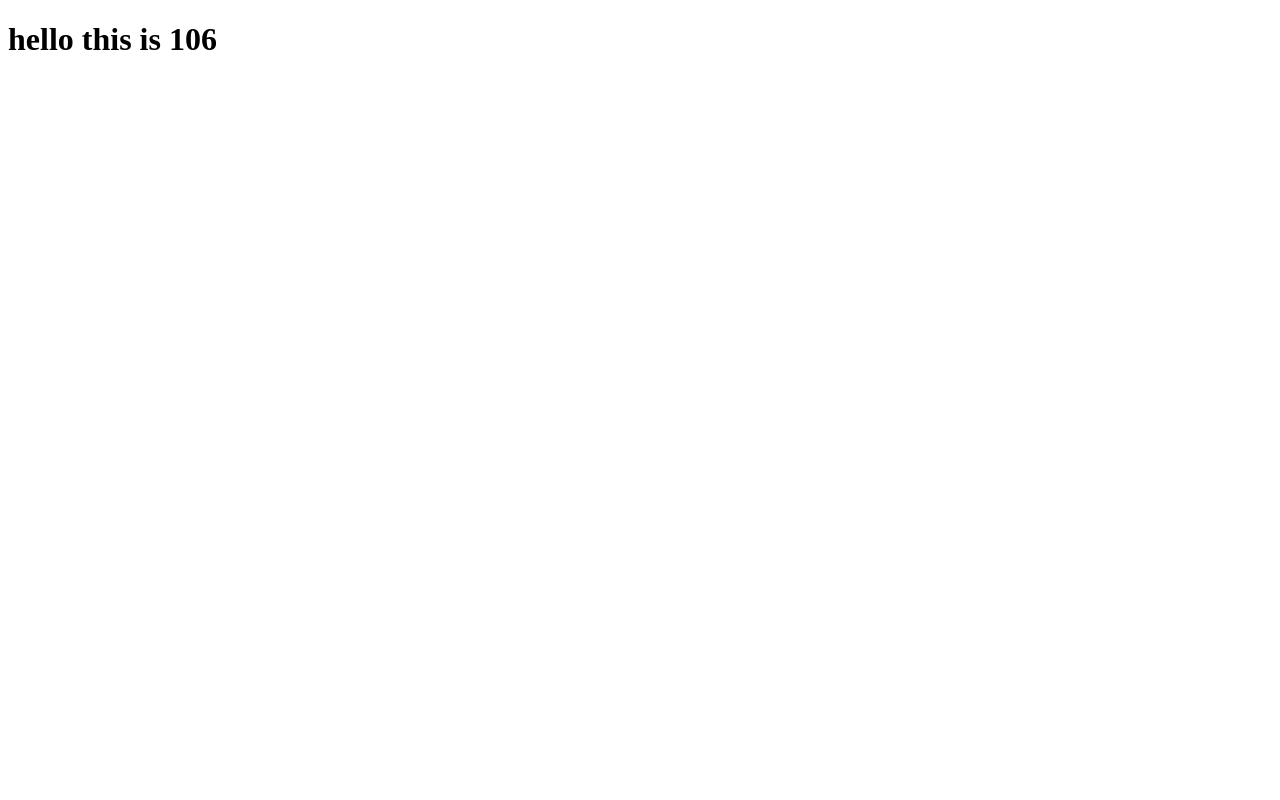
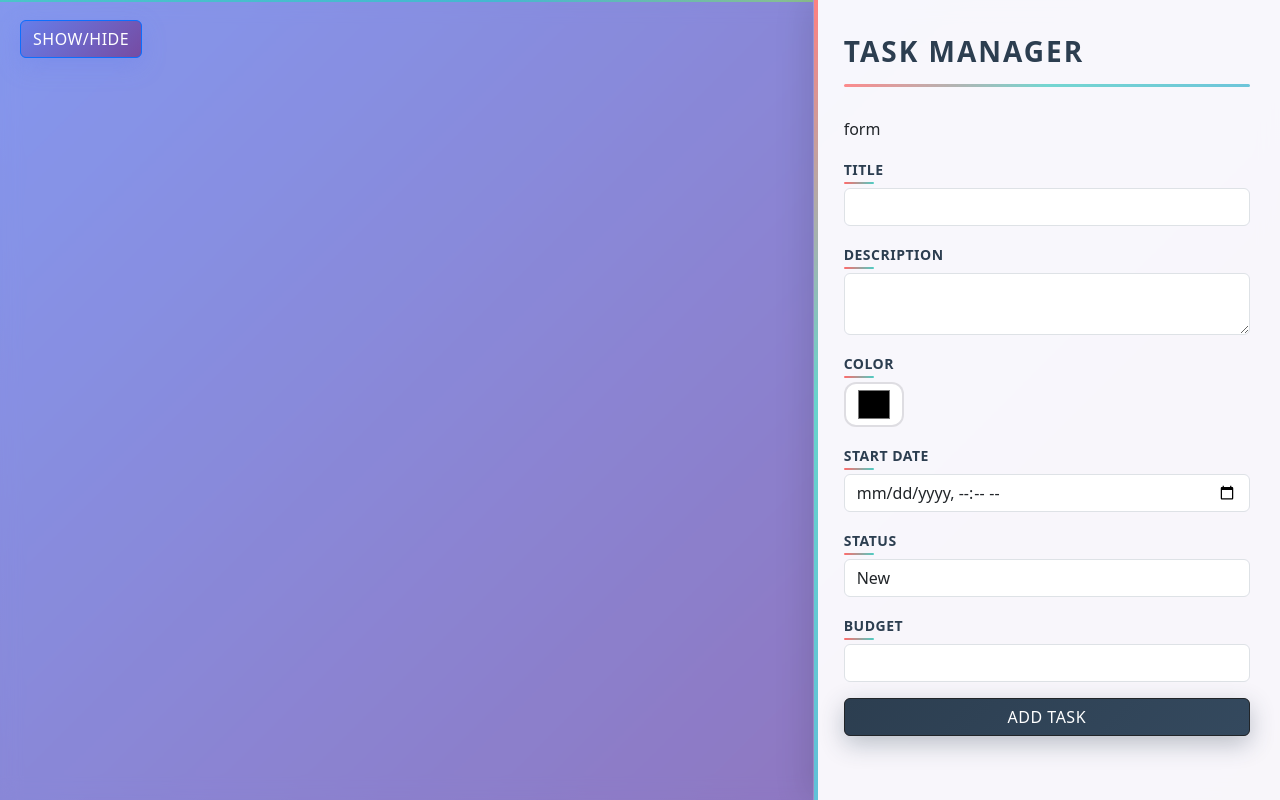
Before and after one commit to jakeriveraa/class-106, a plain HTML site: page index.html in a window 1280 px wide. Drawn offline with nearby package versions, Linux system fonts and the light colour scheme.

Commit message:
assignment 2

```diff
--- a/index.html
+++ b/index.html
@@ -1,14 +1,70 @@
 <!DOCTYPE html>
 <html lang="en">
-<head>
-    <meta charset="UTF-8">
-    <meta name="viewport" content="width=device-width, initial-scale=1.0">
+  <head>
+    <meta charset="UTF-8" />
+    <meta name="viewport" content="width=device-width, initial-scale=1.0" />
     <title>Class 106</title>
-    <link rel="stylesheet" href="styles/mystlye.css">
-</head>
-<body>
-    <h1>hello this is 106</h1>
+    <link rel="stylesheet" href="./styles/app.css" />
+    <link
+      href="https://cdn.jsdelivr.net/npm/bootstrap@5.3.7/dist/css/bootstrap.min.css"
+      rel="stylesheet"
+      integrity="sha384-LN+7fdVzj6u52u30Kp6M/trliBMCMKTyK833zpbD+pXdCLuTusPj697FH4R/5mcr"
+      crossorigin="anonymous"
+    />
+  </head>
+  <body>
+    <main>
+        <!-- Task List -->
+      <section class="list2" id="list">
+        <button type="button" class="btn btn-primary" id="btnDetails">SHOW/HIDE</button>
+      </section>
 
+      <!-- Form items -->
+      <section id="form">
+        <div class="task-header">Task Manager</div>
+        <div class="task-subheader">form</div>
+
+        <div class="mt-3">
+          <label class="form-label">Title</label>
+          <input id="txtTitle" type="text" class="form-control" name="title" placeholder="" />
+        </div>
+
+        <div class="mt-3">
+          <label class="form-label">Description</label>
+          <textarea id="txtDescription" name="description" class="form-control" placeholder=""></textarea>
+        </div>
+
+        <div class="mt-3">
+          <label class="form-label">Color</label>
+          <input type="color" class="form-control" id="selColor" value="#000000" />
+        </div>
+
+        <div class="mt-3">
+          <label class="form-label">Start Date</label>
+          <input type="datetime-local" class="form-control" id="selStartDate" />
+        </div>
+
+        <div class="mt-3">
+          <label class="form-label">Status</label>
+          <select class="form-control" id="selStatus">
+            <option>New</option>
+            <option>In progress</option>
+            <option>Complete</option>
+            <option>Cancel</option>
+          </select>
+        </div>
+
+        <div class="mt-3">
+          <label class="form-label">Budget</label>
+          <input type="number" class="form-control" id="numBudget" />
+        </div>
+
+        <div class="mt-3">
+            <button type="button" class="btn btn-dark" id="btnAdd">ADD TASK</button>
+        </div>
+      </section>
+    </main>
+    <script src="https://code.jquery.com/jquery-3.7.1.js" integrity="sha256-eKhayi8LEQwp4NKxN+CfCh+3qOVUtJn3QNZ0TciWLP4=" crossorigin="anonymous"></script>
     <script src="./scripts/app.js"></script>
-</body>
+  </body>
 </html>
--- a/scripts/app.js
+++ b/scripts/app.js
@@ -1,15 +1,29 @@
-function hello() {
-    console.log("hello there");
-    goodbye();
+let isVisible = true; // global avriable to track visibility
+
+function toggleVisibility() {
+    if (isVisible) {
+        $("#form").fadeOut(); // hide the form section
+        isVisible = false; // update the visibilty state
+    }else{
+        $("#form").fadeIn(); // show the form section
+        isVisible = true; // update the visibility state
+    }
 }
 
-function goodbye() {
-    console.log("bye!");
+function saveTask() {
+  console.log("hellow im the save task");
+  // get the value of the input
+
+  //create a new task object
+
+  // add the task to the list
 }
 
 function init() {
-    console.log("hello im the init");
-    hello();
+  console.log("hello im the init");
+  // hooks
+  $("#btnAdd").click(saveTask);
+  $("#btnDetails").click(toggleVisibility);
 }
 
 //New comment
--- /dev/null
+++ b/styles/app.css
@@ -0,0 +1,321 @@
+/* Import modern font */
+@import url('https://fonts.googleapis.com/css2?family=Inter:wght@300;400;500;600;700&display=swap');
+
+/* Reset and base styles */
+html, body {
+    margin: 0;
+    padding: 0;
+    font-family: 'Inter', -apple-system, BlinkMacSystemFont, 'Segoe UI', Roboto, sans-serif;
+    background: linear-gradient(135deg, #667eea 0%, #764ba2 100%);
+    min-height: 100vh;
+    overflow-x: hidden;
+}
+
+/* Main container with glass effect */
+main {
+    display: flex;
+    height: 100vh;
+    backdrop-filter: blur(10px);
+    position: relative;
+}
+
+/* Task List Section - Modern card design */
+#list {
+    flex: 2;
+    background: rgba(255, 255, 255, 0.15);
+    backdrop-filter: blur(20px);
+    border-right: 1px solid rgba(255, 255, 255, 0.2);
+    position: relative;
+    overflow: hidden;
+    transition: all 0.3s cubic-bezier(0.4, 0, 0.2, 1);
+}
+
+#list::before {
+    content: '';
+    position: absolute;
+    top: 0;
+    left: 0;
+    right: 0;
+    height: 2px;
+    background: linear-gradient(90deg, #ff6b6b, #4ecdc4, #45b7d1, #f9ca24);
+    background-size: 300% 100%;
+    animation: shimmer 3s ease-in-out infinite;
+}
+
+/* Form Section - Elegant design */
+#form {
+    flex: 1;
+    background: rgba(255, 255, 255, 0.95);
+    backdrop-filter: blur(20px);
+    padding: 30px;
+    box-shadow: -10px 0 30px rgba(0, 0, 0, 0.1);
+    position: relative;
+    overflow-y: auto;
+}
+
+#form::before {
+    content: '';
+    position: absolute;
+    top: 0;
+    left: 0;
+    width: 4px;
+    height: 100%;
+    background: linear-gradient(180deg, #ff6b6b, #4ecdc4, #45b7d1);
+    animation: gradientShift 4s ease-in-out infinite;
+}
+
+/* Enhanced buttons */
+.btn {
+    border: none;
+    border-radius: 12px;
+    font-weight: 600;
+    font-size: 14px;
+    padding: 12px 24px;
+    transition: all 0.3s cubic-bezier(0.4, 0, 0.2, 1);
+    position: relative;
+    overflow: hidden;
+    text-transform: uppercase;
+    letter-spacing: 0.5px;
+    box-shadow: 0 4px 15px rgba(0, 0, 0, 0.1);
+}
+
+.btn::before {
+    content: '';
+    position: absolute;
+    top: 0;
+    left: -100%;
+    width: 100%;
+    height: 100%;
+    background: linear-gradient(90deg, transparent, rgba(255, 255, 255, 0.3), transparent);
+    transition: left 0.5s;
+}
+
+.btn:hover::before {
+    left: 100%;
+}
+
+.btn-primary {
+    background: linear-gradient(135deg, #667eea 0%, #764ba2 100%);
+    color: white;
+    margin: 20px;
+    box-shadow: 0 8px 25px rgba(102, 126, 234, 0.3);
+}
+
+.btn-primary:hover {
+    transform: translateY(-2px);
+    box-shadow: 0 12px 35px rgba(102, 126, 234, 0.4);
+    background: linear-gradient(135deg, #5a6fd8 0%, #6a4190 100%);
+}
+
+.btn-dark {
+    background: linear-gradient(135deg, #2c3e50 0%, #34495e 100%);
+    color: white;
+    box-shadow: 0 8px 25px rgba(44, 62, 80, 0.3);
+    width: 100%;
+}
+
+.btn-dark:hover {
+    transform: translateY(-2px);
+    box-shadow: 0 12px 35px rgba(44, 62, 80, 0.4);
+    background: linear-gradient(135deg, #34495e 0%, #2c3e50 100%);
+}
+
+/* Enhanced form elements */
+.form-label {
+    font-weight: 600;
+    color: #2c3e50;
+    margin-bottom: 8px;
+    font-size: 14px;
+    text-transform: uppercase;
+    letter-spacing: 0.5px;
+    position: relative;
+}
+
+.form-label::after {
+    content: '';
+    position: absolute;
+    bottom: -4px;
+    left: 0;
+    width: 30px;
+    height: 2px;
+    background: linear-gradient(90deg, #ff6b6b, #4ecdc4);
+    border-radius: 1px;
+}
+
+.form-control {
+    border: 2px solid rgba(0, 0, 0, 0.1);
+    border-radius: 12px;
+    padding: 12px 16px;
+    font-size: 15px;
+    transition: all 0.3s cubic-bezier(0.4, 0, 0.2, 1);
+    background: rgba(255, 255, 255, 0.9);
+    backdrop-filter: blur(10px);
+}
+
+.form-control:focus {
+    outline: none;
+    border-color: #667eea;
+    box-shadow: 0 0 0 4px rgba(102, 126, 234, 0.1);
+    transform: translateY(-1px);
+    background: rgba(255, 255, 255, 1);
+}
+
+textarea.form-control {
+    min-height: 100px;
+    resize: vertical;
+}
+
+/* Color input special styling */
+input[type="color"] {
+    width: 60px;
+    height: 45px;
+    border-radius: 12px;
+    border: 2px solid rgba(0, 0, 0, 0.1);
+    cursor: pointer;
+    transition: all 0.3s ease;
+}
+
+input[type="color"]:hover {
+    transform: scale(1.05);
+    box-shadow: 0 4px 15px rgba(0, 0, 0, 0.2);
+}
+
+/* Enhanced spacing */
+.mt-3 {
+    margin-top: 24px !important;
+    position: relative;
+}
+
+/* Floating animation for form elements */
+.mt-3 {
+    animation: fadeInUp 0.6s ease-out forwards;
+    opacity: 0;
+    transform: translateY(20px);
+}
+
+.mt-3:nth-child(1) { animation-delay: 0.1s; }
+.mt-3:nth-child(2) { animation-delay: 0.2s; }
+.mt-3:nth-child(3) { animation-delay: 0.3s; }
+.mt-3:nth-child(4) { animation-delay: 0.4s; }
+.mt-3:nth-child(5) { animation-delay: 0.5s; }
+.mt-3:nth-child(6) { animation-delay: 0.6s; }
+
+/* Form header styling */
+#form > :first-child {
+    font-size: 28px;
+    font-weight: 700;
+    color: #2c3e50;
+    margin-bottom: 30px;
+    text-transform: uppercase;
+    letter-spacing: 2px;
+    position: relative;
+    padding-bottom: 15px;
+}
+
+#form > :first-child::after {
+    content: '';
+    position: absolute;
+    bottom: 0;
+    left: 0;
+    width: 100%;
+    height: 3px;
+    background: linear-gradient(90deg, #ff6b6b, #4ecdc4, #45b7d1);
+    border-radius: 2px;
+    animation: gradientShift 3s ease-in-out infinite;
+}
+
+/* Textarea placeholder styling */
+textarea::placeholder {
+    color: #7f8c8d;
+    font-style: italic;
+}
+
+/* Hover effects for the entire form */
+#form:hover {
+    box-shadow: -15px 0 40px rgba(0, 0, 0, 0.15);
+}
+
+#list:hover {
+    background: rgba(255, 255, 255, 0.2);
+}
+
+/* Responsive design improvements - keeping horizontal layout */
+@media (max-width: 768px) {
+    main {
+        /* Keep flex-direction: row (horizontal) as default */
+        height: 100vh;
+    }
+
+    #list {
+        /* Keep the 2:1 flex ratio but adjust padding */
+        flex: 2;
+    }
+
+    #form {
+        /* Keep the 1:2 flex ratio but reduce padding on mobile */
+        flex: 1;
+        padding: 15px;
+    }
+
+    .btn-primary {
+        margin: 10px;
+        padding: 10px 20px;
+        font-size: 12px;
+    }
+
+    .form-control {
+        padding: 10px 12px;
+        font-size: 14px;
+    }
+}
+
+/* Keyframe animations */
+@keyframes shimmer {
+    0% { background-position: -300% 0; }
+    50% { background-position: 0% 0; }
+    100% { background-position: 300% 0; }
+}
+
+@keyframes gradientShift {
+    0%, 100% { opacity: 1; }
+    50% { opacity: 0.7; }
+}
+
+@keyframes fadeInUp {
+    to {
+        opacity: 1;
+        transform: translateY(0);
+    }
+}
+
+/* Custom scrollbar for form */
+#form::-webkit-scrollbar {
+    width: 8px;
+}
+
+#form::-webkit-scrollbar-track {
+    background: rgba(0, 0, 0, 0.1);
+    border-radius: 4px;
+}
+
+#form::-webkit-scrollbar-thumb {
+    background: linear-gradient(45deg, #667eea, #764ba2);
+    border-radius: 4px;
+}
+
+#form::-webkit-scrollbar-thumb:hover {
+    background: linear-gradient(45deg, #5a6fd8, #6a4190);
+}
+
+/* Selection styling */
+::selection {
+    background: rgba(102, 126, 234, 0.3);
+    color: #2c3e50;
+}
+
+/* Focus visible for accessibility */
+*:focus-visible {
+    outline: 2px solid #667eea;
+    outline-offset: 2px;
+    border-radius: 4px;
+}
```
Also changed, not shown: styles/mystlye.css (deleted).
